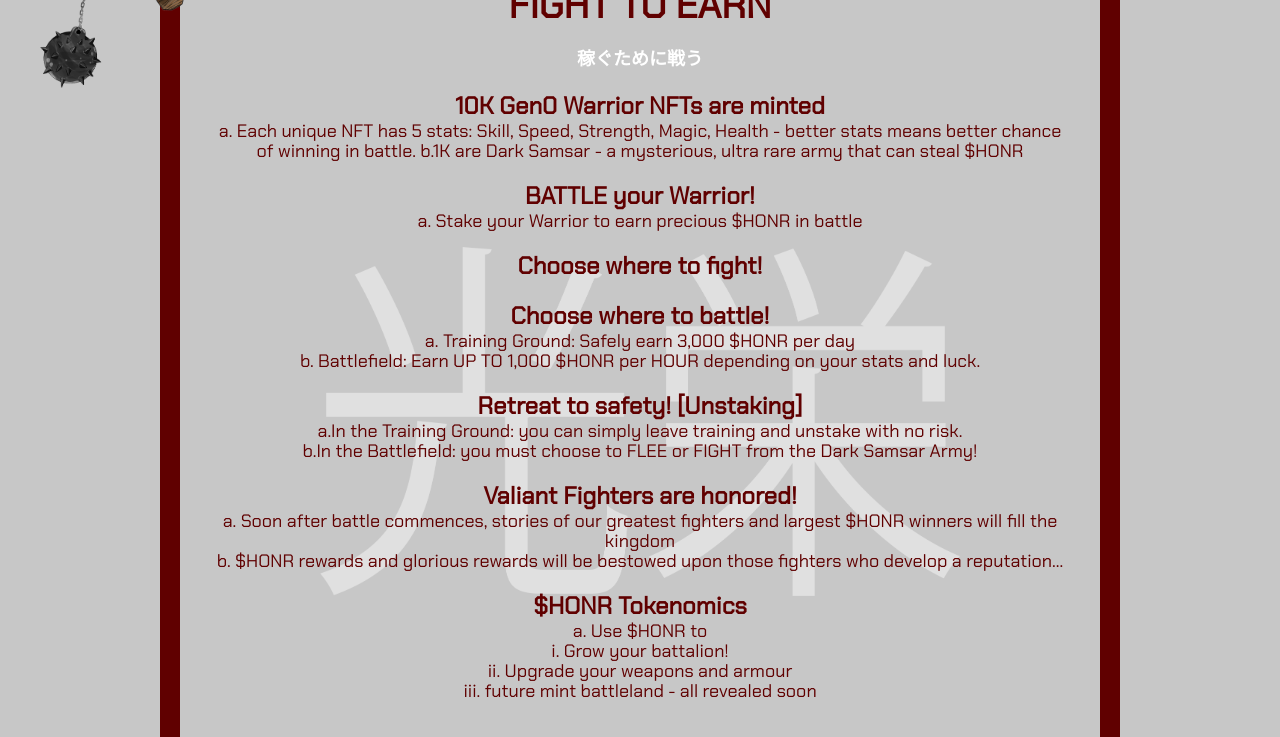
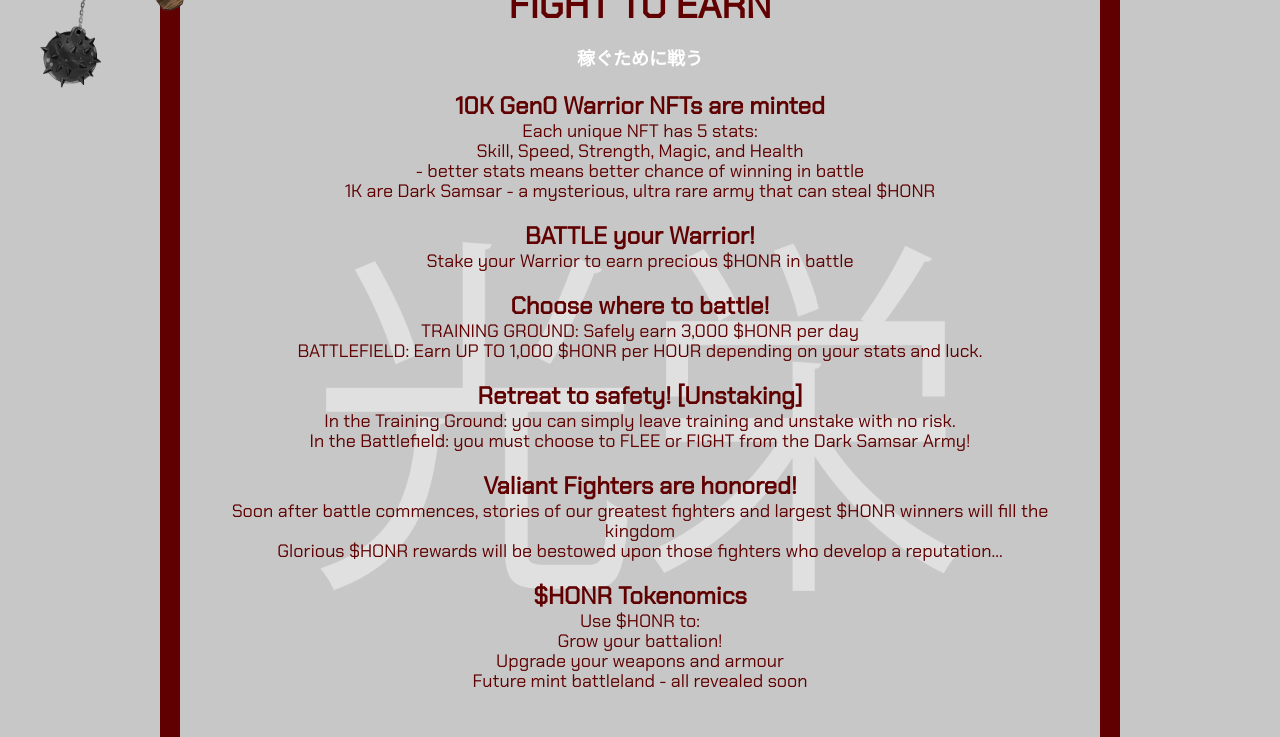
Before and after one commit to ibilalfaizz/shadow-quest, a Next.js app: page / in a window 1280 px wide. Shown: the part 1000-1737 px from the top of the page. Built offline with nearby package versions, Linux system fonts and the light colour scheme.

Commit message:
Update FightToEarn.js

```diff
--- a/Components/FightToEarn.js
+++ b/Components/FightToEarn.js
@@ -14,50 +14,49 @@ const HeroBanner = () => {
               <div>
                 <h3 className="color-red">10K Gen0 Warrior NFTs are minted</h3>
                 <p>
-                  a. Each unique NFT has 5 stats: Skill, Speed, Strength, Magic,
-                  Health - better stats means better chance of winning in
-                  battle. b.1K are Dark Samsar - a mysterious, ultra rare army
-                  that can steal $HONR
+                  Each unique NFT has 5 stats: <br />
+                  Skill, Speed, Strength, Magic, and Health  <br />
+                  - better stats means better chance of winning in battle <br />
+                  1K are Dark Samsar - a mysterious, ultra rare army that can steal $HONR <br />
                 </p>
                 <h3 className="color-red ">BATTLE your Warrior!</h3>
-                <p>a. Stake your Warrior to earn precious $HONR in battle</p>
-                <h3 className="color-red">Choose where to fight!</h3>
+                <p>Stake your Warrior to earn precious $HONR in battle</p>
 
                 <h3 className="color-red"> Choose where to battle!</h3>
                 <p>
-                  a. Training Ground: Safely earn 3,000 $HONR per day
+                  TRAINING GROUND: Safely earn 3,000 $HONR per day
                   <br />
-                  b. Battlefield: Earn UP TO 1,000 $HONR per HOUR depending on
+                  BATTLEFIELD: Earn UP TO 1,000 $HONR per HOUR depending on
                   your stats and luck.
                 </p>
 
                 <h3 className="color-red"> Retreat to safety! [Unstaking]</h3>
                 <p>
-                  a.In the Training Ground: you can simply leave training and
+                  In the Training Ground: you can simply leave training and
                   unstake with no risk.
                   <br />
-                  b.In the Battlefield: you must choose to FLEE or FIGHT from
+                  In the Battlefield: you must choose to FLEE or FIGHT from
                   the Dark Samsar Army!
                   <br />
                 </p>
 
                 <h3 className="color-red"> Valiant Fighters are honored!</h3>
                 <p>
-                  a. Soon after battle commences, stories of our greatest
+                  Soon after battle commences, stories of our greatest
                   fighters and largest $HONR winners will fill the kingdom
                   <br />
-                  b. $HONR rewards and glorious rewards will be bestowed upon
+                  Glorious $HONR rewards will be bestowed upon
                   those fighters who develop a reputation...
                   <br />
                 </p>
 
                 <h3 className="color-red"> $HONR Tokenomics</h3>
                 <p>
-                  a. Use $HONR to
+                  Use $HONR to:
                   <br />
-                  i. Grow your battalion! <br />
-                  ii. Upgrade your weapons and armour <br />
-                  iii. future mint battleland - all revealed soon
+                  Grow your battalion! <br />
+                  Upgrade your weapons and armour <br />
+                  Future mint battleland - all revealed soon
                 </p>
               </div>
               <div className="button-group mb-10 stretch mt-5">
```
